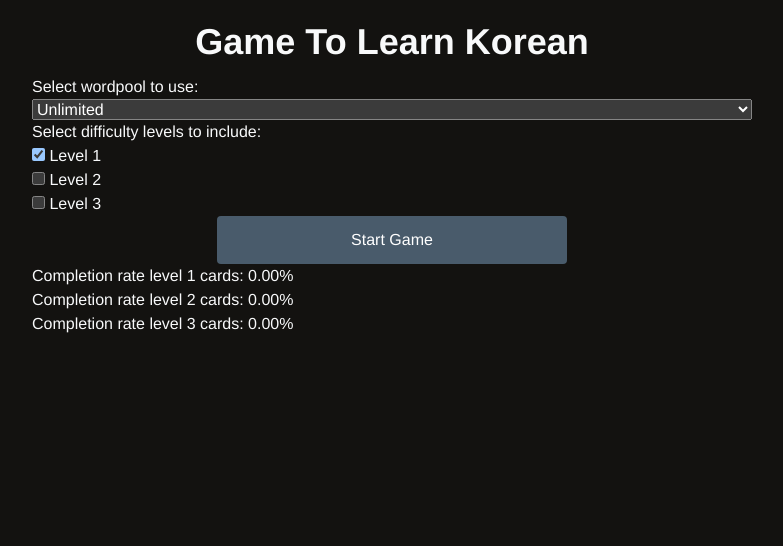
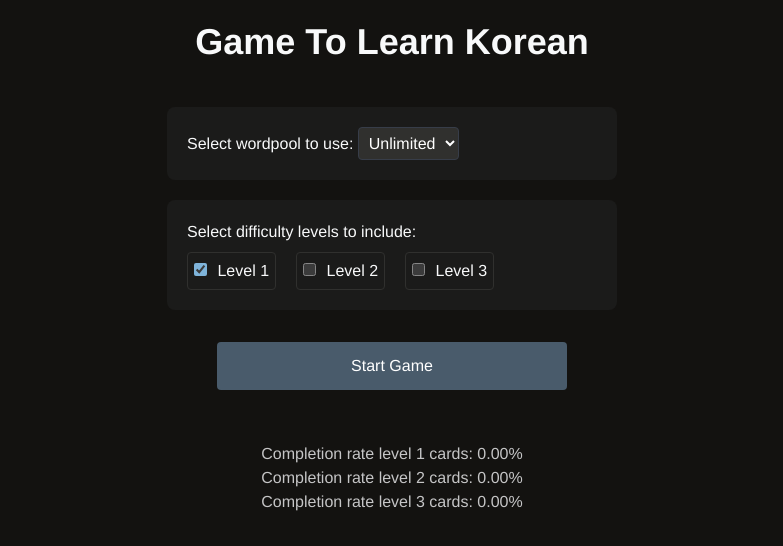
Before and after one commit to BryanHogan/gametolearnkorean, a SvelteKit app: page / in a window 1280 px wide. Shown: the top 546 px of the page, without its empty margins (248-1031 px from the left). Built offline with nearby package versions, Linux system fonts and the light colour scheme.

Commit message:
styling and html game start menu

```diff
--- a/src/routes/+page.svelte
+++ b/src/routes/+page.svelte
@@ -262,12 +262,17 @@
         <h1 class="text-align-center margin-top-m margin-bottom-s">
             Game To Learn Korean
         </h1>
+        <div class="options-container">
+            <div class="wordpool-option-container">
                 <label for={wordPoolLimit}>Select wordpool to use:</label>
                 <select bind:value={wordPoolLimit}>
                     <option value="unlimited">Unlimited</option>
                     <option value="50">50 words</option>
                 </select>
-        <p>Select difficulty levels to include:</p>
+            </div>
+            <div class="difficulty-checkbox-container">
+                <p class="margin-bottom-xs">Select difficulty levels to include:</p>
+                <div>
                     <label>
                         <input type="checkbox" bind:checked={includeLevel1Cards} />
                         Level 1
@@ -280,15 +285,19 @@
                         <input type="checkbox" bind:checked={includeLevel3Cards} />
                         Level 3
                     </label>
+                </div>
+            </div>
+        </div>
         <div class="margin-inline-auto" style="max-width: 350px; width: 100%">
             <Button type="accent grow" onclick={() => startGame()}
                 >Start Game</Button
             >
         </div>
-
+        <div class="stats-container">
             <p>Completion rate level 1 cards: {calculateCompletionRate(1)}%</p>
             <p>Completion rate level 2 cards: {calculateCompletionRate(2)}%</p>
             <p>Completion rate level 3 cards: {calculateCompletionRate(3)}%</p>
+        </div>
     {/if}
 </div>
 
@@ -322,4 +331,42 @@
         gap: var(--space-s);
         flex: 1;
     }
+
+    .options-container {
+        max-width: 450px;
+        width: 100%;
+        margin: var(--space-s) auto;
+        &>div {
+            padding: var(--space-m);
+            margin-block: var(--space-m);
+            background-color: var(--color-neutral-800);
+            border-radius: var(--border-radius-m);
+        }
+        & .difficulty-checkbox-container >div {
+            display: flex;
+            flex-wrap: wrap;
+            justify-content: flex-start;
+            gap: var(--space-m);
+            & >* {
+                border: 1px solid var(--color-neutral-700);
+                padding: var(--space-2xs);
+                border-radius: var(--border-radius-s)
+            }
+        }
+    }
+
+    .options-container select,
+    .options-container input[type="checkbox"] {
+        margin-right: var(--space-2xs);
+        background-color: var(--color-neutral-700);
+        border: 1px solid var(--color-accent-800);
+        border-radius: var(--border-radius-s);
+        padding: var(--space-2xs);
+        accent-color: var(--color-accent-500);
+    }
+    .stats-container {
+        margin-inline: auto;
+        margin-block: var(--space-xl);
+        color: var(--color-neutral-300);
+    }
 </style>
```
Lines whose indentation alone changed are shown as unchanged.
